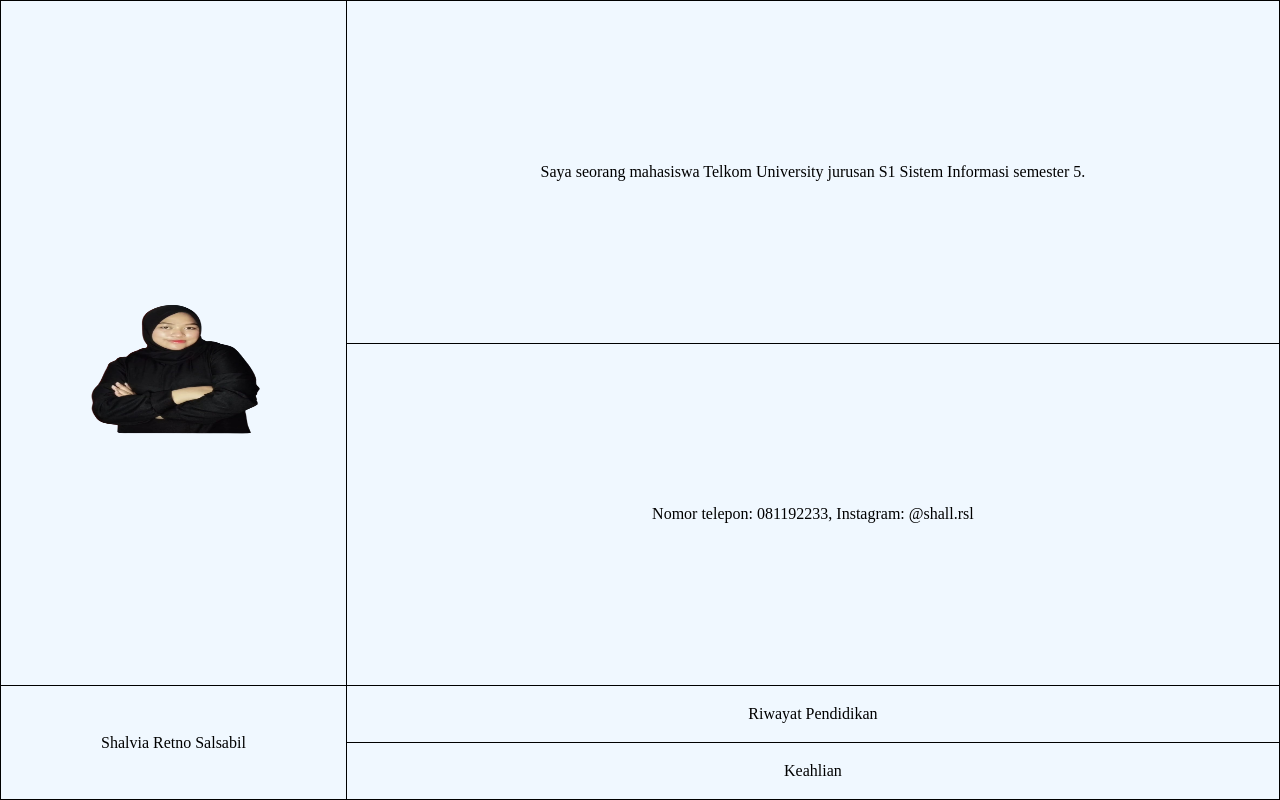
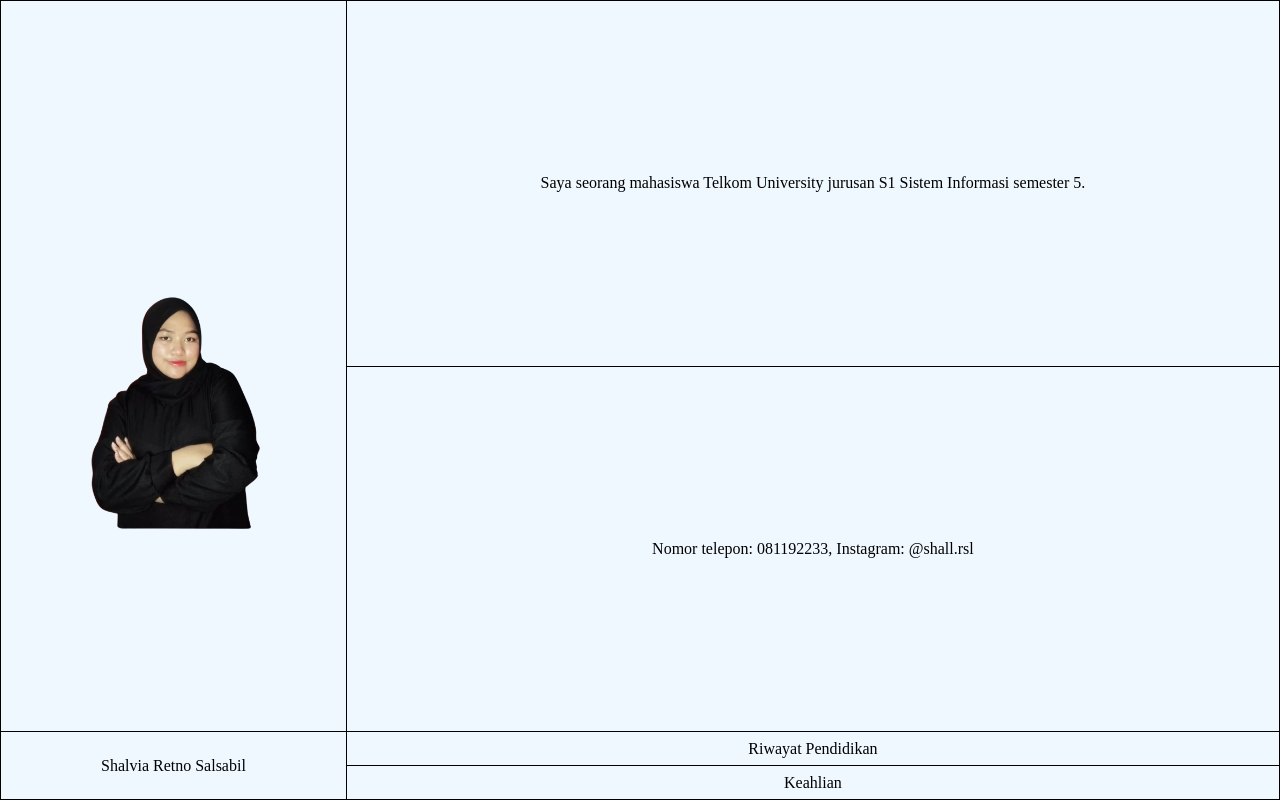
Before and after one commit to Shalviaa/WAD, a plain HTML site: page INDEX.html in a window 1280 px wide. Drawn offline with Linux system fonts and the light colour scheme.

Commit message:
INDEX.html

```diff
--- a/INDEX.html
+++ b/INDEX.html
@@ -24,7 +24,7 @@
         <table>
             <tr>
                 <td style="border: solid 1px black;" rowspan="2">
-                    <img src="foto.png" alt="Foto Shalvia" width="200" height="250">
+                    <img src="foto.png" alt="Foto Shalvia" width="200" height="450">
                 </td>
                 <td style="border: solid 1px black;">Saya seorang mahasiswa Telkom University jurusan S1 Sistem Informasi semester 5.</td>
             </tr>
```
